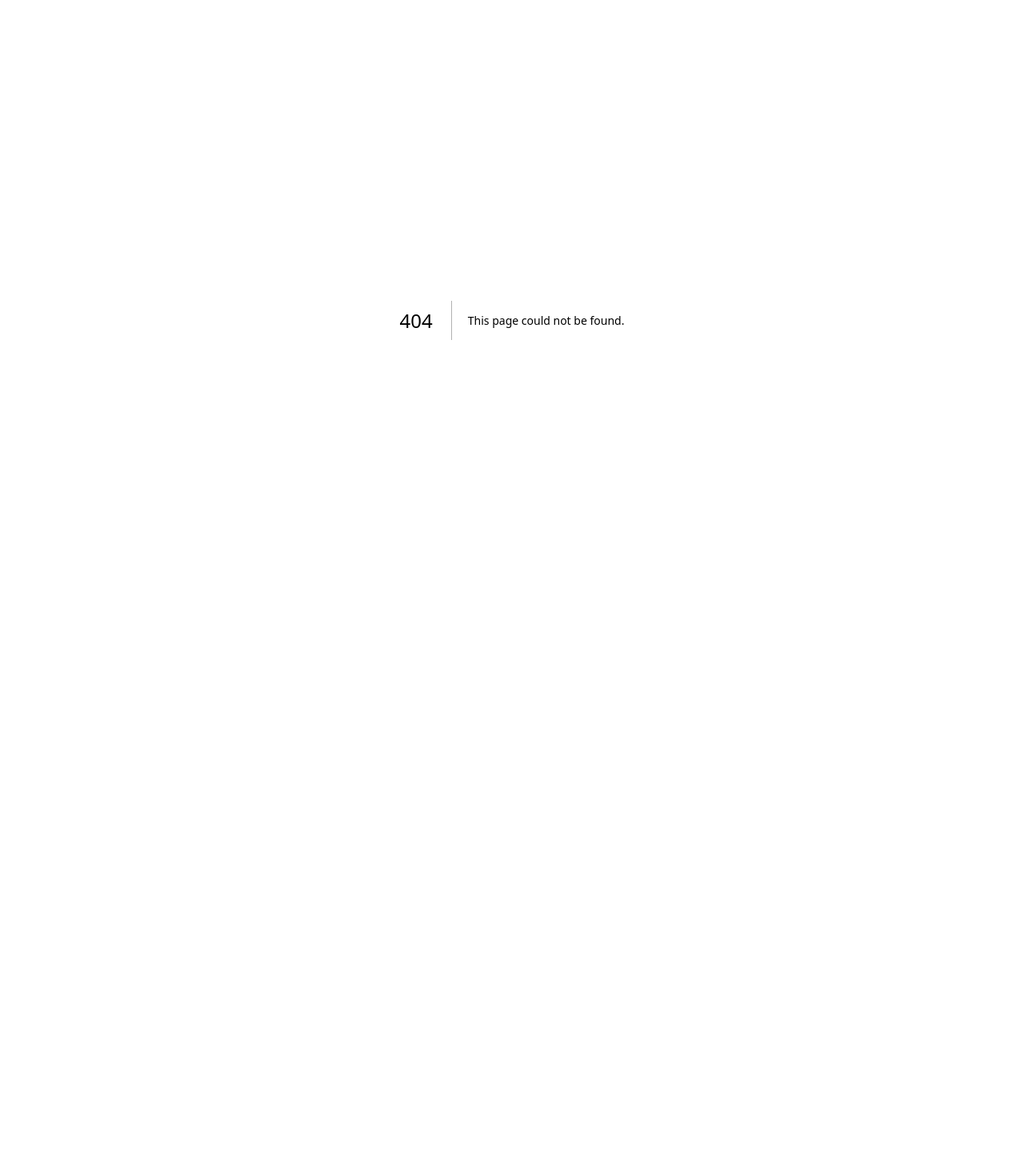
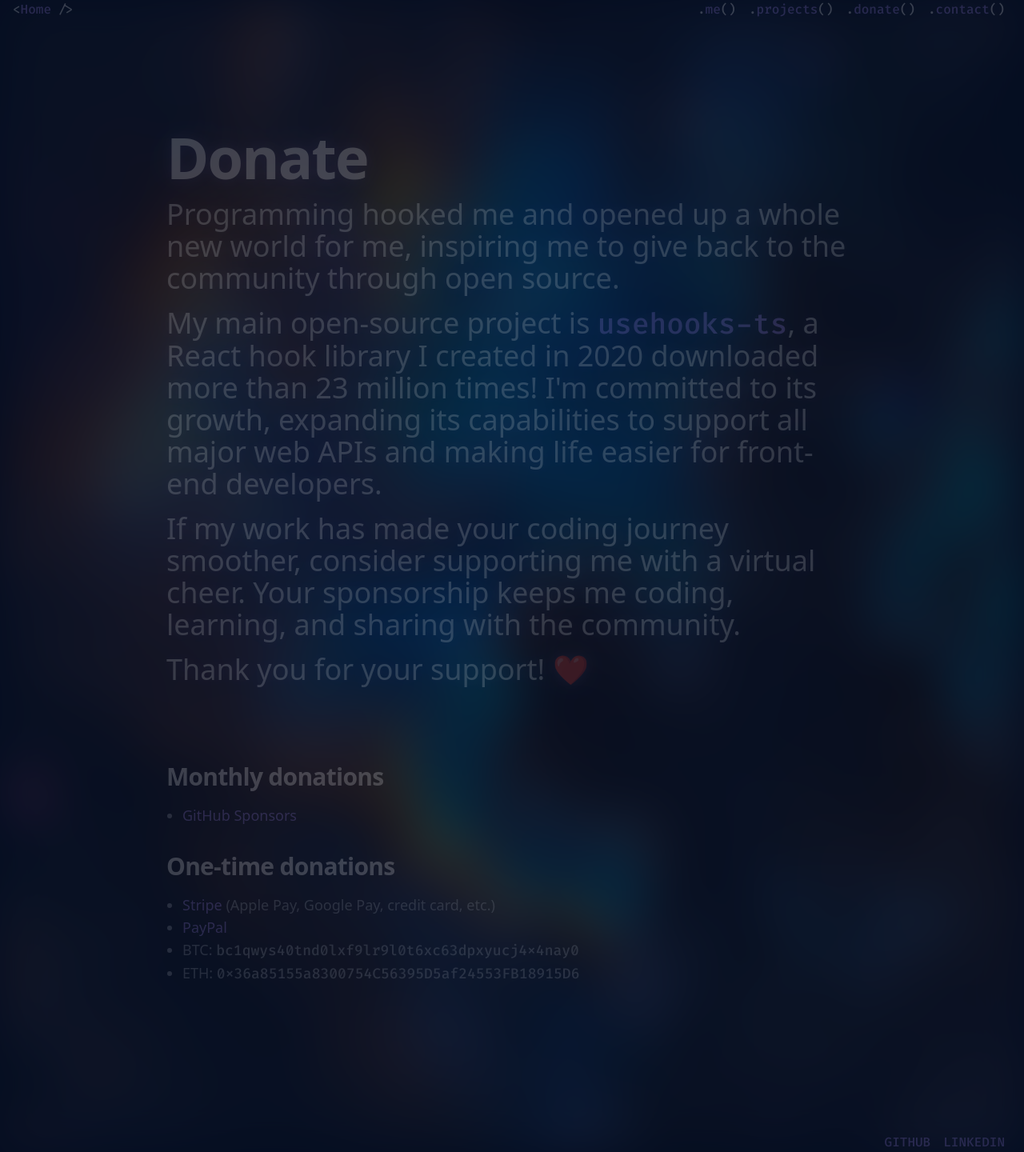
Before and after one commit to Julien712-dev/portfolio-julien, a Next.js app: page /donate in a window 1280 px wide. Before the commit this address had no page. Shown: the whole page at 80% size. Before the commit the page ends 800 px from the top, so only its background shows below. Built offline with nearby package versions, Linux system fonts and the light colour scheme; no server answers.

Commit message:
Create donate page

```diff
--- a/src/config.ts
+++ b/src/config.ts
@@ -16,6 +16,7 @@ export const links = {
 export const navMenu = [
   { label: 'me', path: '/me' },
   { label: 'projects', path: '/projects' },
+  { label: 'donate', path: '/donate' },
   { label: 'contact', path: '/contact' },
 ];
 
@@ -24,3 +25,11 @@ export const socialMenu = [
   { label: 'github', link: links.github },
   { label: 'linkedin', link: links.linkedin },
 ];
+
+export const funding = {
+  github: 'https://github.com/sponsors/juliencrn',
+  paypal: 'https://www.paypal.com/paypalme/juliencrn',
+  stripe: 'https://buy.stripe.com/fZefZY8Bv32cg9O3cc',
+  btc: 'bc1qwys40tnd0lxf9lr9l0t6xc63dpxyucj4x4nay0',
+  eth: '0x36a85155a8300754C56395D5af24553FB18915D6',
+};
--- /dev/null
+++ b/src/pages/donate.tsx
@@ -0,0 +1,74 @@
+/* eslint-disable max-len */
+import AnimeOnAppear from '../components/AnimeOnAppear';
+import Layout from '../components/Layout';
+import { funding } from '../config';
+import projects from '../projects';
+
+function Donate() {
+  const usehooks = projects.find(p => p.title === 'usehooks-ts')!;
+  return (
+    <Layout>
+      <div className="max-w-4xl mx-auto w-full p-4">
+        <AnimeOnAppear>
+          <section className="my-24">
+            <h1 className="title text-glow h1 mb-4 tracking-tight">Donate</h1>
+
+            <p className="h3 subtitle mb-4">
+              {`Programming hooked me and opened up a whole new world for me, inspiring me to give back to the community through open source.`}
+            </p>
+            <p className="h3 subtitle mb-4">
+              My main open-source project is{` `}
+              <a href={usehooks.srcUrl} target="_blank" rel="noreferrer">
+                <code>usehooks-ts</code>
+              </a>
+              {`, a React hook library I created in 2020 downloaded more than 23 million times! I'm committed to its growth, expanding its capabilities to support all major web APIs and making life easier for front-end developers.`}
+            </p>
+            <p className="h3 subtitle mb-4">
+              {`If my work has made your coding journey smoother, consider supporting me with a virtual cheer. Your sponsorship keeps me coding, learning, and sharing with the community.`}
+            </p>
+            <p className="h3 subtitle mb-4">{`Thank you for your support! ❤️`}</p>
+          </section>
+          <section className="my-24">
+            <h2 className="title h4 mb-4 mt-8 tracking-tight">
+              {`Monthly donations`}
+            </h2>
+
+            <ul className="pl-5 list-disc">
+              <li className="list-item text-lg">
+                <a href={funding.github} target="_blank" rel="noreferrer">
+                  GitHub Sponsors
+                </a>
+              </li>
+            </ul>
+
+            <h2 className="title h4 mb-4 mt-8 tracking-tight">
+              {`One-time donations`}
+            </h2>
+
+            <ul className="pl-5 list-disc">
+              <li className="list-item text-lg">
+                <a href={funding.stripe} target="_blank" rel="noreferrer">
+                  Stripe
+                </a>{' '}
+                (Apple Pay, Google Pay, credit card, etc.)
+              </li>
+              <li className="list-item text-lg">
+                <a href={funding.paypal} target="_blank" rel="noreferrer">
+                  PayPal
+                </a>
+              </li>
+              <li className="list-item text-lg">
+                BTC: <code>{funding.btc}</code>
+              </li>
+              <li className="list-item text-lg">
+                ETH: <code>{funding.eth}</code>
+              </li>
+            </ul>
+          </section>
+        </AnimeOnAppear>
+      </div>
+    </Layout>
+  );
+}
+
+export default Donate;
--- a/src/pages/me.tsx
+++ b/src/pages/me.tsx
@@ -2,7 +2,7 @@
 import AnimeOnAppear from '../components/AnimeOnAppear';
 import Layout from '../components/Layout';
 
-function Home() {
+function Me() {
   return (
     <Layout>
       <div className="max-w-4xl mx-auto w-full p-4">
@@ -28,4 +28,4 @@ function Home() {
   );
 }
 
-export default Home;
+export default Me;
--- a/src/projects.ts
+++ b/src/projects.ts
@@ -4,7 +4,7 @@ const projects: Project[] = [
   {
     title: 'anthm',
     excerpt:
-      "Freelance: Anthm is building a gamified quiz platform to improve user engagement. I helped to migrate the design system.",
+      'Freelance: Anthm is building a gamified quiz platform to improve user engagement. I helped to migrate the design system.',
     tags: [
       'react',
       'next.js',
```
